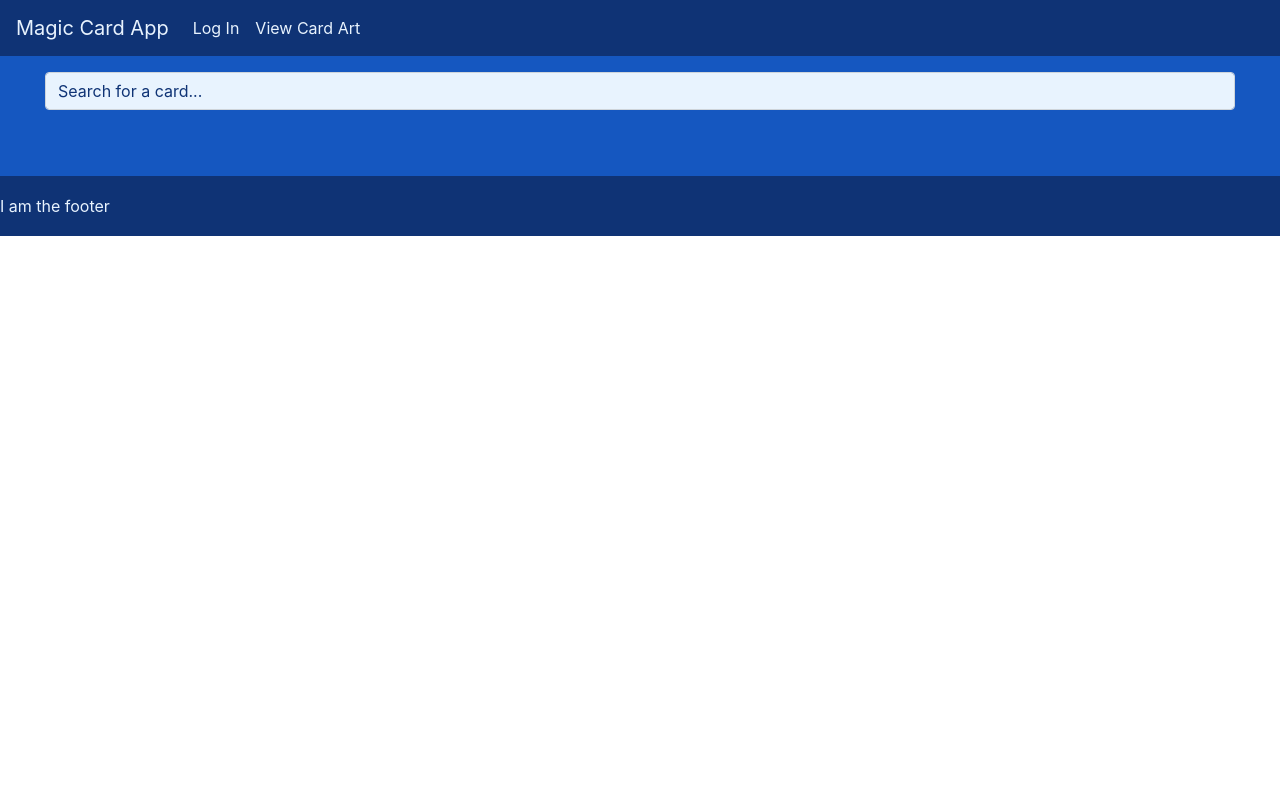
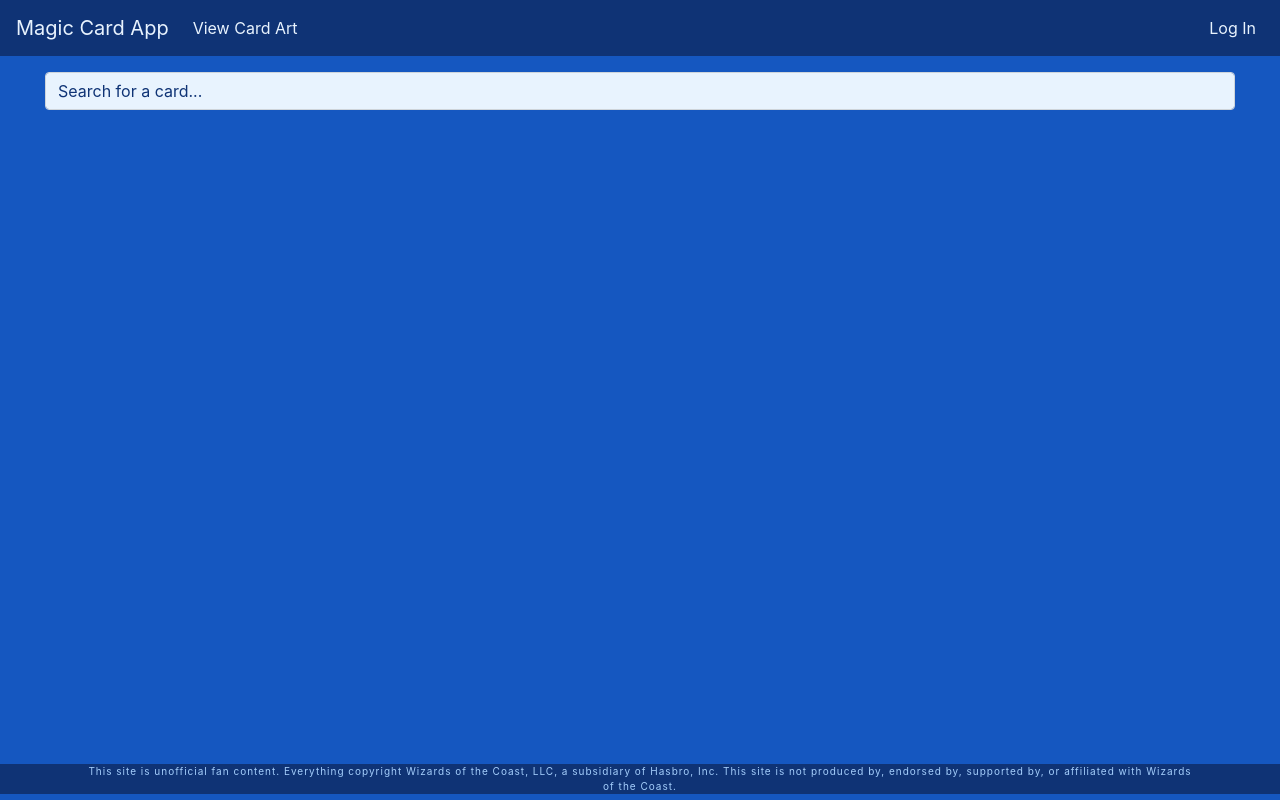
Before and after one commit to matt-grimsley/magic-card-app, an Angular app: page /art-view in a window 1280 px wide. Built offline with nearby package versions, Linux system fonts and the light colour scheme.

Commit message:
some log in log out things

```diff
--- a/src/app/app.component.css
+++ b/src/app/app.component.css
@@ -5,7 +5,7 @@
     background-image: url('https://apufpel.com.br/assets/img/seta_ult.png')!important;
  } */
 
-/* .page-wrapper {
+/* .content-outer-container {
     height: 100vh;
     width: 100vw;
     overflow: hidden;
@@ -20,7 +20,7 @@
 
 }
 
-.content-wrapper {
+.content-inner-container {
     display: flex;
     flex-direction: column;
     min-height: 100vh;
@@ -34,6 +34,6 @@
   margin-top: auto;
 } */
 
-.page-wrapper {
+.content-outer-container {
     background-color: var(--dark-3);
 }
--- a/src/app/app.component.html
+++ b/src/app/app.component.html
@@ -7,18 +7,20 @@
     </div>
 </div> -->
 
-<div class="page-wrapper">
-    <div class="sticky-header">
-        <app-header></app-header>
-    </div>
-    <div class="content-wrapper">
+<div class="content-outer-container">
+    <div class="content-inner-container">
+        <div class="sticky-header">
+            <app-header></app-header>
+        </div>
         <div class="content">
             <div class="col-lg-12">
                 <router-outlet></router-outlet>
             </div>
         </div>
     </div>
-    <div class="footer">
-        <app-footer></app-footer>
+</div>
+<div class="footer-container">
+    <div class="footer-content">
+      <app-footer></app-footer>
     </div>
 </div>
--- a/src/app/auth/auth.service.ts
+++ b/src/app/auth/auth.service.ts
@@ -5,6 +5,7 @@ import { BehaviorSubject, throwError } from 'rxjs';
 import { User } from './user.model';
 import { FIREBASE_API_KEY } from '../shared/data.service';
 import { Injectable } from '@angular/core';
+import Swal from 'sweetalert2';
 
 export interface AuthResponseData {
     idToken: string;
@@ -109,16 +110,24 @@ export class AuthService {
         }, expirationDuration);
     }
 
-    private handleAuthentication(email: string, userId: string, token: string, expiresIn: number) {
+    private handleAuthentication(
+        email: string,
+        userId: string,
+        token: string,
+        expiresIn: number
+    ) {
         const expirationDate = new Date(new Date().getTime() + expiresIn * 1000);
         const user = new User(email, userId, token, expirationDate);
         this.userSubject.next(user);
         this.autoLogout(expiresIn * 1000);
         localStorage.setItem('userData', JSON.stringify(user));
+        Swal.fire('Welcome back, ' + email + '!');
+        this.router.navigate(['/home']);
     }
 
     private handleError(errorResponse: HttpErrorResponse) {
         let errorMessage = 'Unknown Error';
+        debugger;
 
         if (!errorResponse.error || !errorResponse.error.error) {
             return throwError(errorMessage);
@@ -133,7 +142,10 @@ export class AuthService {
             case 'INVALID_PASSWORD':
                 errorMessage = 'Password invalid.';
                 break;
+            case 'MISSING_PASSWORD':
+                errorMessage = 'Missing password.';
         }
+        Swal.fire('Oops...', errorMessage, 'error');
         return throwError(errorMessage);
     }
 }
--- a/src/app/footer/footer.component.css
+++ b/src/app/footer/footer.component.css
@@ -1,10 +1,6 @@
 .footer {
-    bottom: 0;
-    width: 100%;
+    background-color: var(--dark-1);
+    color: var(--light-3);
 
-    height: 60px;
-    line-height: 60px;
-
-    background-color: var(--dark-1);
-    color: var(--light-1);
+    letter-spacing: 1px;
 }
--- a/src/app/footer/footer.component.html
+++ b/src/app/footer/footer.component.html
@@ -23,6 +23,14 @@
     </div>
   </div>
 </footer> -->
-<footer class="footer mt-5">
-  <p>I am the footer</p>
+<footer class="footer">
+    <div class="container">
+        <div class="content">
+            <p>
+                This site is unofficial fan content. Everything copyright Wizards of the
+                Coast, LLC, a subsidiary of Hasbro, Inc. This site is not produced by, endorsed by, supported by, or affiliated
+                with Wizards of the Coast.
+            </p>
+        </div>
+    </div>
 </footer>
--- a/src/app/header/header.component.html
+++ b/src/app/header/header.component.html
@@ -42,15 +42,7 @@
             &#9776;
         </button>
         <div [ngbCollapse]="isMenuCollapsed" class="collapse navbar-collapse">
-            <ul class="navbar-nav">
-                <li class="nav-item">
-                    <a
-                        class="nav-link"
-                        routerLink="/auth"
-                        (click)="isMenuCollapsed = true"
-                        >Log In</a
-                    >
-                </li>
+            <ul class="navbar-nav mr-auto">
                 <li class="nav-item">
                     <a
                         class="nav-link"
@@ -60,6 +52,29 @@
                     >
                 </li>
             </ul>
+            <ul class="navbar-nav ml-auto">
+                <li class="nav-item" *ngIf="!isAuthenticated">
+                    <a
+                        class="nav-link pull-right"
+                        routerLink="/auth"
+                        (click)="isMenuCollapsed = true"
+                        >Log In</a
+                    >
+                </li>
+                <li class="nav-item" *ngIf="isAuthenticated">
+                    <a class="nav-link" (click)="isMenuCollapsed = true">
+                        My Profile (<span><i>{{ currentUser }}</i></span>)
+                    </a>
+                </li>
+                <li class="nav-item" *ngIf="isAuthenticated">
+                    <a
+                        class="nav-link"
+                        routerLink="/auth"
+                        (click)="isMenuCollapsed = true; logout()"
+                        >Log Out</a
+                    >
+                </li>
+            </ul>
         </div>
     </nav>
 </div>
--- a/src/app/header/header.component.ts
+++ b/src/app/header/header.component.ts
@@ -1,22 +1,43 @@
 import { stringify } from '@angular/compiler/src/util';
-import { Component, OnInit } from '@angular/core';
+import { Component, OnDestroy, OnInit } from '@angular/core';
 import { FormsModule } from '@angular/forms';
 import { DataService } from '../shared/data.service';
 import { NgbModule } from '@ng-bootstrap/ng-bootstrap';
+import { Subscription } from 'rxjs';
+import { AuthService } from '../auth/auth.service';
 
 @Component({
     selector: 'app-header',
     templateUrl: './header.component.html',
     styleUrls: ['./header.component.css']
 })
-export class HeaderComponent implements OnInit {
+export class HeaderComponent implements OnInit, OnDestroy {
+    isAuthenticated = false;
+    currentUser: string;
+    private userSub: Subscription;
     isMenuCollapsed = true;
     searchValue: string;
-    constructor(private dataService: DataService) {}
+    constructor(private dataService: DataService, private authService: AuthService) {}
 
-    ngOnInit(): void {}
+    ngOnInit(): void {
+        this.userSub = this.authService.userSubject.subscribe((user) => {
+            this.isAuthenticated = !user ? false : true;
+            if(user){
+              this.currentUser = user.username;
+            }
+        });
+    }
 
     onSearch(searchValue: string) {
         this.dataService.fuzzySearch(searchValue);
     }
+
+    ngOnDestroy() {
+        this.userSub.unsubscribe();
+    }
+
+    logout() {
+      this.authService.logout();
+      this.isAuthenticated = false;
+    }
 }
--- a/src/styles.css
+++ b/src/styles.css
@@ -11,3 +11,33 @@
     --light-2: #cce4fd;
     --light-1: #e8f3fe;
 }
+
+/* global styling for sticky footer*/
+html,
+body,
+app-root {
+    height: 100%;
+}
+body {
+    margin-bottom: 0;
+    margin-top: 0;
+}
+
+.content-outer-container {
+    min-height: 100%;
+}
+
+.content-inner-container {
+    padding-bottom: 36px;
+}
+
+.footer-container {
+    height: 24px;
+    margin-top: -36px;
+}
+
+.footer-content {
+    margin: 0 auto;
+    text-align: center;
+    font-size: x-small;
+}
```
